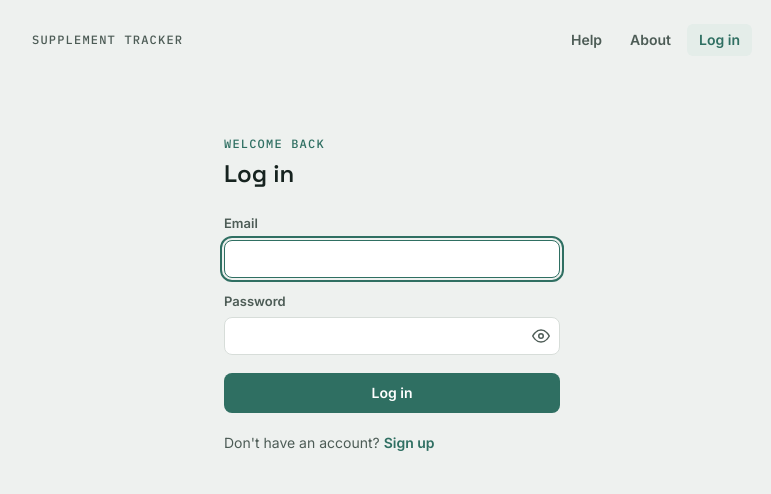
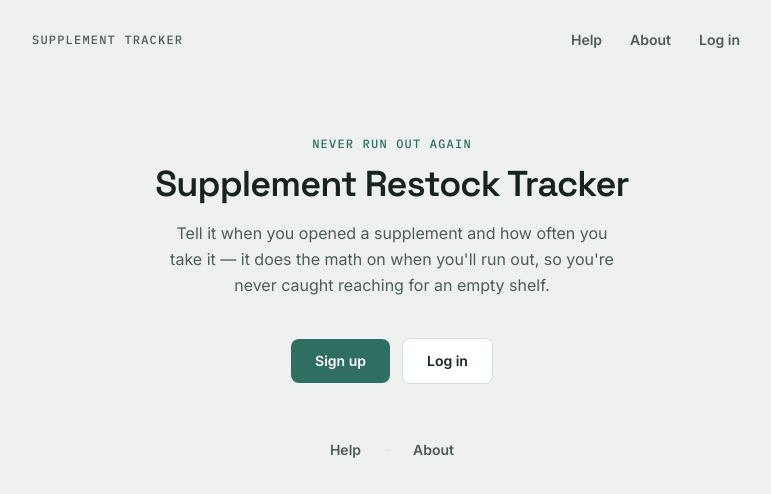
Before and after one commit to hanistheman/supplement-restock-helper, a React (Vite) app in the folder frontend/: page / in a window 1280 px wide. Before the commit this address led to /login. Shown: the top 494 px of the page, without its empty margins (248-1019 px from the left). Built offline with nearby package versions, Linux system fonts and the light colour scheme.

Commit message:
Create a landing page for Supplement Restock Helper, will implement a thorough redesign later on

```diff
--- a/frontend/src/App.jsx
+++ b/frontend/src/App.jsx
@@ -2,6 +2,7 @@ import { Routes, Route } from "react-router-dom";
 import { AuthProvider } from "./AuthContext";
 import NavBar from "./components/NavBar";
 import ProtectedRoute from "./components/ProtectedRoute";
+import LandingPage from "./pages/LandingPage";
 import ShelfPage from "./pages/ShelfPage";
 import AboutPage from "./pages/AboutPage";
 import HelpPage from "./pages/HelpPage";
@@ -13,8 +14,9 @@ export default function App() {
     <AuthProvider>
       <NavBar />
       <Routes>
+        <Route path="/" element={<LandingPage />} />
         <Route
-          path="/"
+          path="/shelf"
           element={
             <ProtectedRoute>
               <ShelfPage />
--- a/frontend/src/components/NavBar.jsx
+++ b/frontend/src/components/NavBar.jsx
@@ -1,4 +1,4 @@
-import { NavLink, useNavigate } from "react-router-dom";
+import { NavLink, Link, useNavigate } from "react-router-dom";
 import { useAuth } from "../AuthContext";
 
 const linkClass = ({ isActive }) =>
@@ -17,12 +17,15 @@ export default function NavBar() {
 
   return (
     <nav className="max-w-3xl mx-auto px-6 pt-6 flex items-center justify-between">
-      <span className="font-mono text-xs tracking-widest uppercase text-ink-soft">
+      <Link
+        to={user ? "/shelf" : "/"}
+        className="font-mono text-xs tracking-widest uppercase text-ink-soft hover:text-accent transition-colors"
+      >
         Supplement Tracker
-      </span>
+      </Link>
       <div className="flex items-center gap-1">
         {user && (
-          <NavLink to="/" end className={linkClass}>Shelf</NavLink>
+          <NavLink to="/shelf" className={linkClass}>Shelf</NavLink>
         )}
         <NavLink to="/help" className={linkClass}>Help</NavLink>
         <NavLink to="/about" className={linkClass}>About</NavLink>
--- /dev/null
+++ b/frontend/src/pages/LandingPage.jsx
@@ -0,0 +1,53 @@
+import { Link, Navigate } from "react-router-dom";
+import { useAuth } from "../AuthContext";
+
+export default function LandingPage() {
+  const { user, loading } = useAuth();
+
+  // A logged-in visitor landing on "/" should go straight to their shelf —
+  // this page is for people who aren't signed in yet.
+  if (!loading && user) {
+    return <Navigate to="/shelf" replace />;
+  }
+
+  return (
+    <div className="max-w-2xl mx-auto px-6 pt-20 pb-24 text-center">
+      <p className="font-mono text-xs tracking-widest uppercase text-accent mb-3">
+        Never run out again
+      </p>
+      <h1 className="font-display text-4xl font-semibold tracking-tight mb-4">
+        Supplement Restock Tracker
+      </h1>
+      <p className="text-ink-soft text-base leading-relaxed max-w-md mx-auto mb-10">
+        Tell it when you opened a supplement and how often you take it — it does
+        the math on when you'll run out, so you're never caught reaching for
+        an empty shelf.
+      </p>
+
+      <div className="flex items-center justify-center gap-3 mb-14 flex-wrap">
+        <Link
+          to="/register"
+          className="bg-accent text-white font-semibold text-sm rounded-lg px-6 py-3 hover:shadow-lg hover:shadow-accent/25 active:translate-y-px transition"
+        >
+          Sign up
+        </Link>
+        <Link
+          to="/login"
+          className="bg-paper text-ink border border-line font-semibold text-sm rounded-lg px-6 py-3 hover:border-accent transition-colors"
+        >
+          Log in
+        </Link>
+      </div>
+
+      <div className="flex items-center justify-center gap-6 text-sm">
+        <Link to="/help" className="text-ink-soft font-semibold hover:text-accent transition-colors">
+          Help
+        </Link>
+        <span className="text-line">·</span>
+        <Link to="/about" className="text-ink-soft font-semibold hover:text-accent transition-colors">
+          About
+        </Link>
+      </div>
+    </div>
+  );
+}
```
